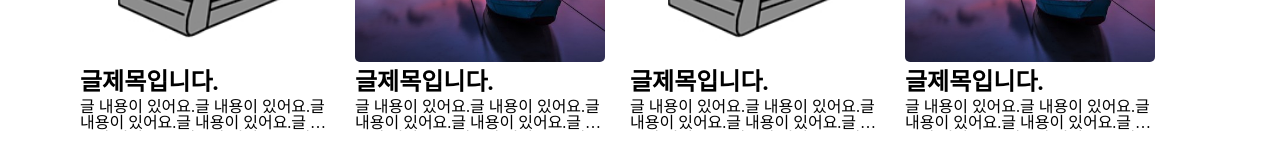
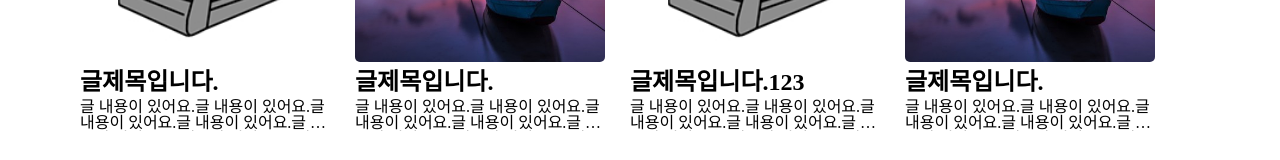
Before and after one commit to miniproject-frontend/frontend-miniproject, a React (Create React App) app: page / in a window 1280 px wide. Shown: the part 533-693 px from the top of the page. Built offline with nearby package versions, Linux system fonts and the light colour scheme.

Commit message:
pr테스트

```diff
--- a/src/components/Categori1Item/Categori1Item.jsx
+++ b/src/components/Categori1Item/Categori1Item.jsx
@@ -28,7 +28,7 @@ const Categori1Item = () => {
           </div>
           <div className="PostBox">
             <img src="img/123456.jpg" alt="" />
-            <h2 className="PostTitle">글제목입니다.</h2>
+            <h2 className="PostTitle">글제목입니다.123</h2>
             <div className="PostCont">
               글 내용이 있어요.글 내용이 있어요.글 내용이 있어요.글 내용이
               있어요.글 내용이 있어요.글 내용이 있어요.글 내용이 있어요.글
```
